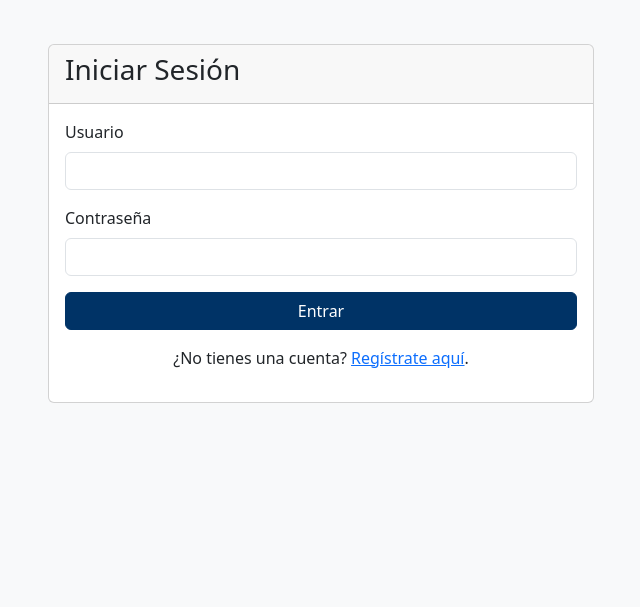
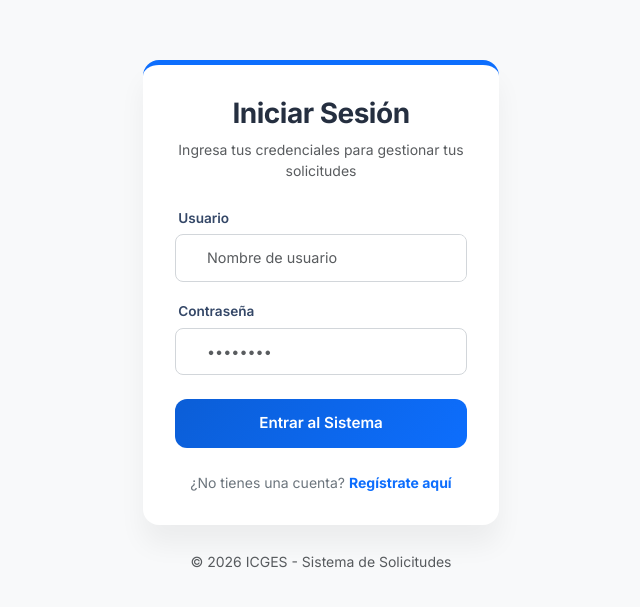
Before and after one commit to dmitre-cloud/LRAA_SEGUIMIENTO_SBS, a Django app: page /accounts/login/ in a window 1280 px wide. Shown: the part 56-663 px from the top of the page, without its empty margins (319-959 px from the left). Run offline with Django 5.2, Linux system fonts and the light colour scheme; some libraries are stand-ins or nearby versions.

Commit message:
mejorar signin

```diff
--- a/accounts/templates/registration/login.html
+++ b/accounts/templates/registration/login.html
@@ -1,37 +1,161 @@
 {% extends "solicitudes/base.html" %}
+{% load static %}
 
-{% block title %}Iniciar Sesión{% endblock %}
+{% block title %}Iniciar Sesión - Sistema de Solicitudes{% endblock %}
 
 {% block content %}
-<div class="row justify-content-center">
-    <div class="col-md-6">
-        <div class="card">
-            <div class="card-header">
-                <h3>Iniciar Sesión</h3>
-            </div>
+<style>
+    /* Aplicando la estética de los sistemas anteriores */
+    @import url('https://fonts.googleapis.com/css2?family=Inter:wght@300;400;500;600;700&display=swap');
+
+    .login-container {
+        font-family: 'Inter', sans-serif;
+        margin-top: 5vh;
+    }
+
+    .card-login {
+        border: none;
+        border-top: 5px solid #0d6efd; /* Azul institucional */
+        border-radius: 1rem;
+        box-shadow: 0 20px 27px 0 rgba(0, 0, 0, 0.05) !important;
+    }
+
+    .text-title {
+        font-weight: 700;
+        color: #252f40;
+        letter-spacing: -0.5px;
+    }
+
+    /* Estilización de Inputs */
+    .input-group-custom {
+        border: 1px solid #d2d6da !important;
+        border-radius: 0.5rem !important;
+        transition: all 0.2s ease;
+        overflow: hidden;
+        background-color: #fff;
+    }
+
+    .input-group-custom:focus-within {
+        border-color: #0d6efd !important;
+        box-shadow: 0 0 0 2px rgba(13, 110, 253, 0.15);
+    }
+
+    .input-group-custom .input-group-text {
+        background-color: transparent;
+        border: none;
+        color: #8392ab;
+        padding-left: 1rem;
+    }
+
+    .input-group-custom .form-control {
+        border: none;
+        box-shadow: none;
+        padding: 0.75rem 0.75rem 0.75rem 0.25rem;
+        font-size: 0.9rem;
+    }
+
+    .form-label-custom {
+        font-size: 0.85rem;
+        font-weight: 600;
+        margin-bottom: 0.4rem;
+        color: #344767;
+        margin-left: 0.2rem;
+    }
+
+    /* Botón de acción */
+    .btn-login {
+        padding: 0.8rem;
+        border-radius: 0.75rem;
+        font-weight: 600;
+        font-size: 0.95rem;
+        background: linear-gradient(310deg, #0d6efd 0%, #0b5ed7 100%);
+        border: none;
+        transition: all 0.2s ease;
+    }
+
+    .btn-login:hover {
+        transform: translateY(-1px);
+        box-shadow: 0 7px 14px rgba(13, 110, 253, 0.2);
+    }
+
+    .toggle-password {
+        background: transparent;
+        border: none;
+        color: #8392ab;
+        padding-right: 1rem;
+    }
+</style>
+
+<div class="row justify-content-center login-container">
+    <div class="col-md-5 col-lg-4">
+        <div class="card card-login p-3">
             <div class="card-body">
+                <div class="text-center mb-4">
+                    <h3 class="text-title">Iniciar Sesión</h3>
+                    <p class="text-muted small">Ingresa tus credenciales para gestionar tus solicitudes</p>
+                </div>
+
                 {% if form.errors %}
-                    <div class="alert alert-danger">Tu nombre de usuario o contraseña son incorrectos.</div>
+                    <div class="alert alert-danger border-0 small shadow-sm d-flex align-items-center" role="alert" style="border-radius: 0.5rem;">
+                        <i class="bi bi-exclamation-triangle-fill me-2"></i>
+                        <div>Usuario o contraseña incorrectos.</div>
+                    </div>
                 {% endif %}
+
                 <form method="post">
                     {% csrf_token %}
 
                     <div class="mb-3">
-                        <label for="{{ form.username.id_for_label }}" class="form-label">Usuario</label>
-                        <input type="text" name="username" class="form-control" required id="{{ form.username.id_for_label }}">
-                    </div>
-                    <div class="mb-3">
-                        <label for="{{ form.password.id_for_label }}" class="form-label">Contraseña</label>
-                        <input type="password" name="password" class="form-control" required id="{{ form.password.id_for_label }}">
+                        <label for="{{ form.username.id_for_label }}" class="form-label-custom">Usuario</label>
+                        <div class="input-group input-group-custom">
+                            <span class="input-group-text"><i class="bi bi-person"></i></span>
+                            <input type="text" name="username" class="form-control" required id="{{ form.username.id_for_label }}" placeholder="Nombre de usuario">
+                        </div>
                     </div>
 
-                    <button type="submit" class="btn btn-primary w-100">Entrar</button>
+                    <div class="mb-4">
+                        <label for="{{ form.password.id_for_label }}" class="form-label-custom">Contraseña</label>
+                        <div class="input-group input-group-custom">
+                            <span class="input-group-text"><i class="bi bi-lock"></i></span>
+                            <input type="password" name="password" class="form-control" required id="{{ form.password.id_for_label }}" placeholder="••••••••">
+                            <button class="toggle-password" type="button" id="togglePasswordBtn">
+                                <i class="bi bi-eye" id="toggleIcon"></i>
+                            </button>
+                        </div>
+                    </div>
+
+                    <button type="submit" class="btn btn-primary btn-login w-100">Entrar al Sistema</button>
                 </form>
-                <p class="mt-3 text-center">
-                    ¿No tienes una cuenta? <a href="{% url 'signup' %}">Regístrate aquí</a>.
-                </p>
+
+                <div class="mt-4 text-center">
+                    <p class="mb-0 small text-secondary">
+                        ¿No tienes una cuenta? <a href="{% url 'signup' %}" class="text-primary fw-bold text-decoration-none">Regístrate aquí</a>
+                    </p>
+                </div>
             </div>
+        </div>
+
+        <div class="text-center mt-4">
+            <small class="text-muted">© 2026 ICGES - Sistema de Solicitudes</small>
         </div>
     </div>
 </div>
+
+<script>
+    document.addEventListener('DOMContentLoaded', function() {
+        const togglePasswordBtn = document.getElementById('togglePasswordBtn');
+        const passwordInput = document.querySelector('input[type="password"]');
+        const toggleIcon = document.getElementById('toggleIcon');
+
+        if (togglePasswordBtn && passwordInput) {
+            togglePasswordBtn.addEventListener('click', function () {
+                const isPassword = passwordInput.getAttribute('type') === 'password';
+                passwordInput.setAttribute('type', isPassword ? 'text' : 'password');
+
+                toggleIcon.classList.toggle('bi-eye');
+                toggleIcon.classList.toggle('bi-eye-slash');
+            });
+        }
+    });
+</script>
 {% endblock %}
```
